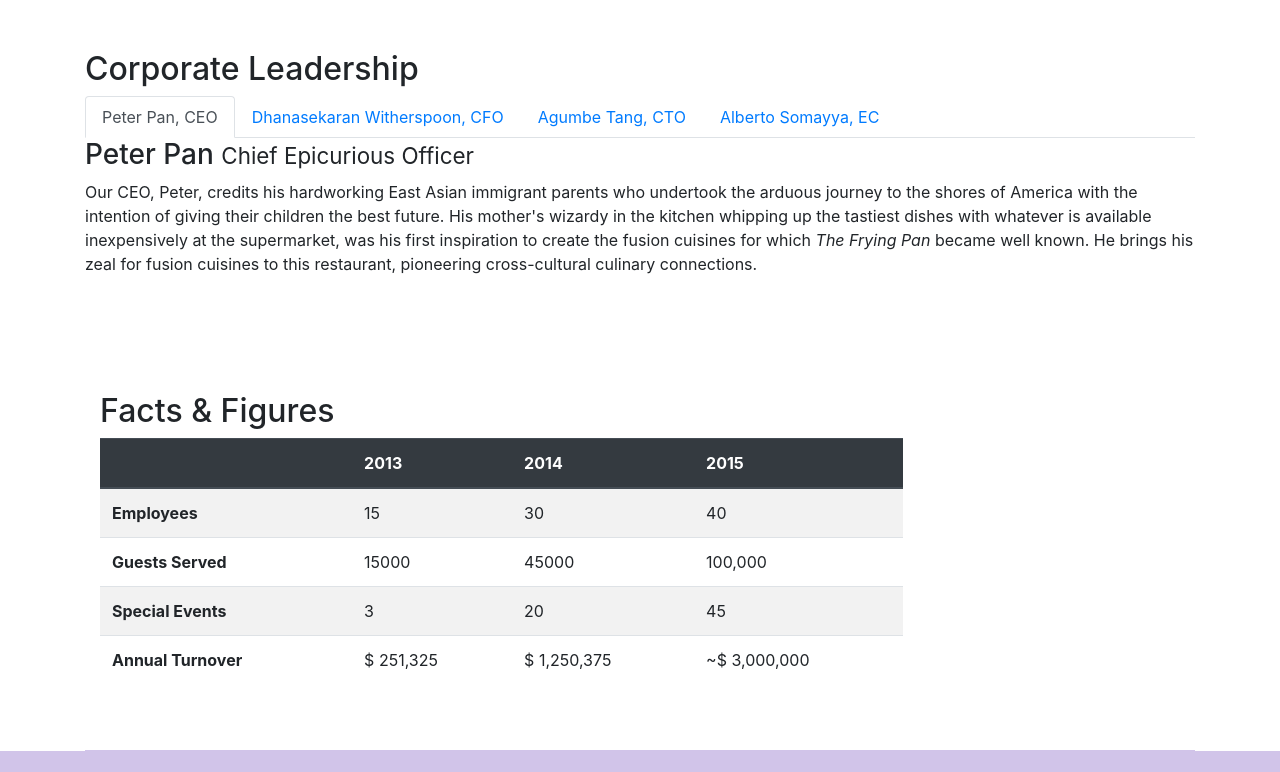
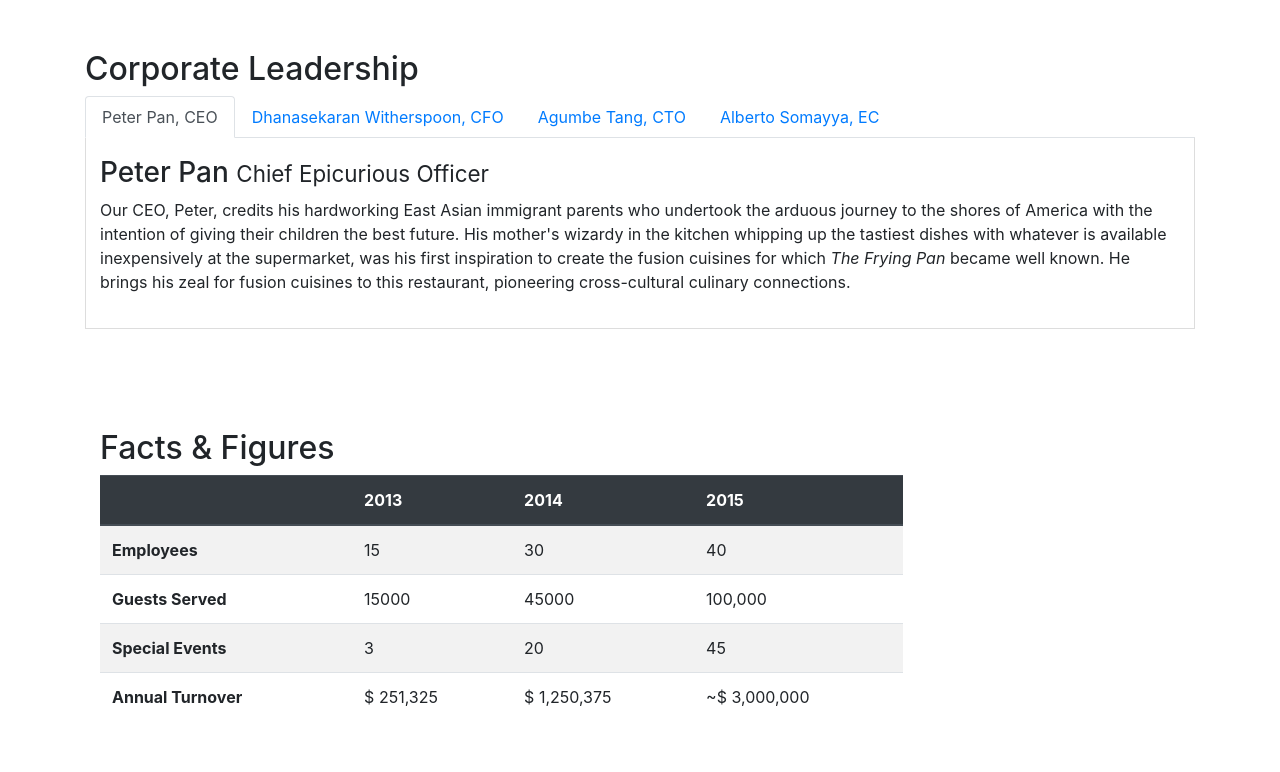
Before and after one commit to jcarlosj/Full-Stack-Front-End-Bootstrap-4-C-HKUST, a website: page aboutus.html in a window 1280 px wide. Shown: the part 1080-1852 px from the top of the page. Drawn offline with nearby package versions, Linux system fonts and the light colour scheme.

Commit message:
[+] aboutus.html: Add Styles to tab navigation component

```diff
--- a/css/master.css
+++ b/css/master.css
@@ -51,3 +51,11 @@ body {
 .navbar-brand {
     padding-left: .8rem;
 }
+
+/** Tab Navigation */
+.tab-content {
+    border-bottom: 1px solid #DDD;
+    border-left: 1px solid #DDD;
+    border-right: 1px solid #DDD;
+    padding: 18px 14px;
+}
```
